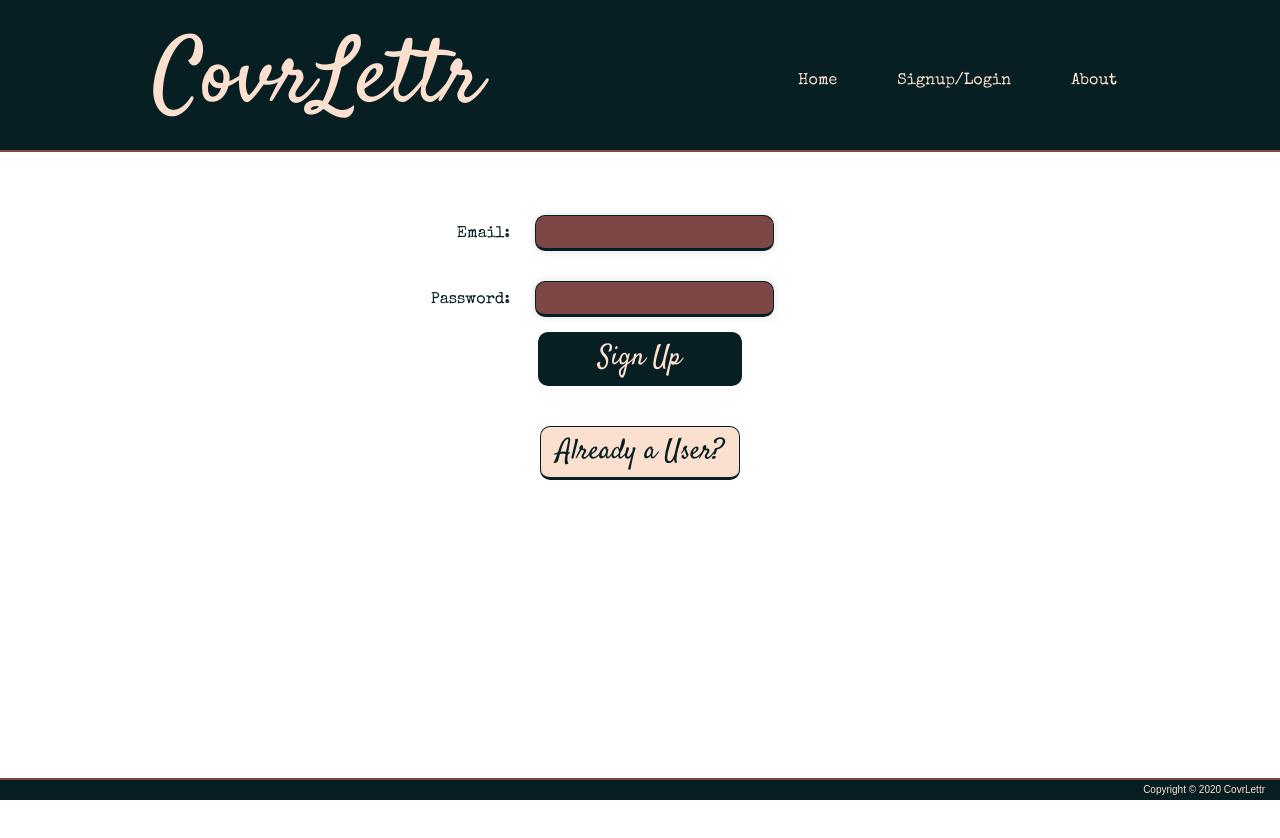
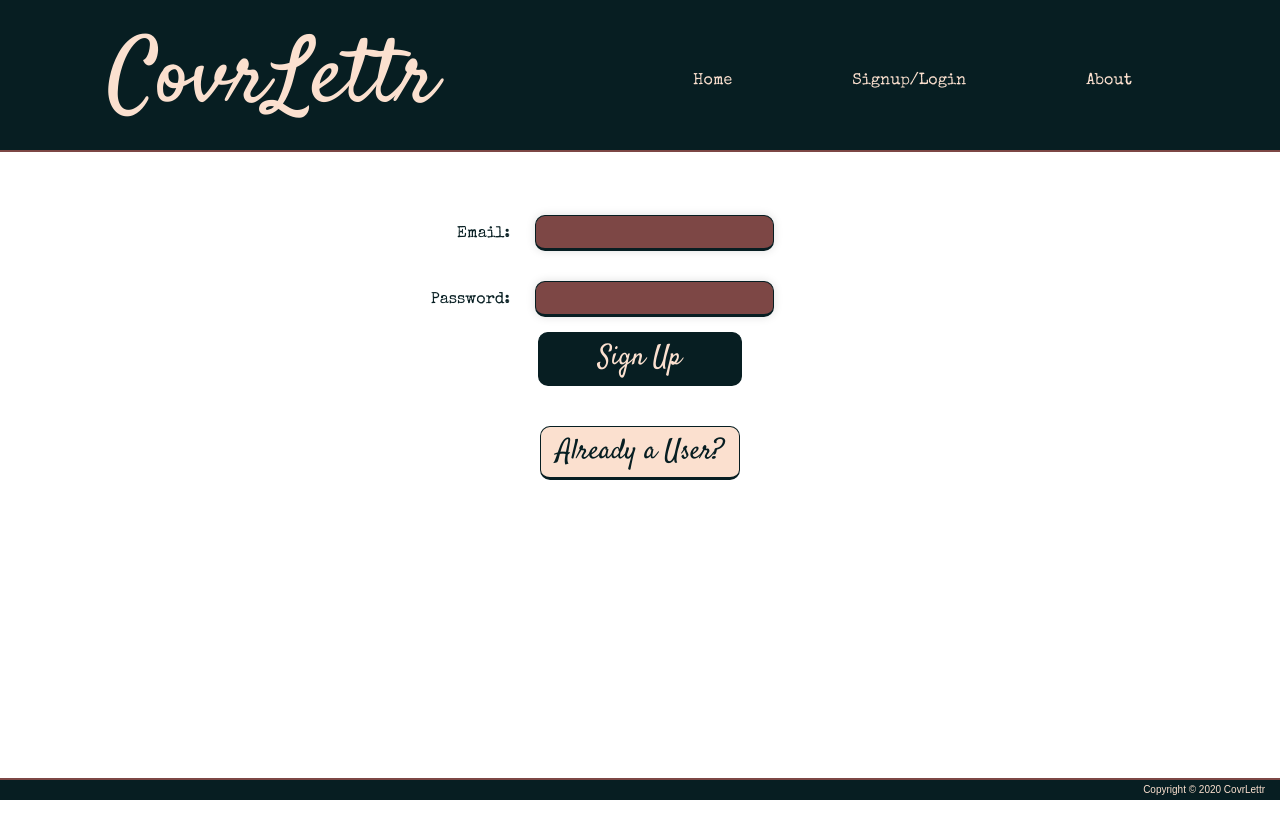
Before and after one commit to covrLettr/covrLettr-React, a React app: page /userauth in a window 1280 px wide. Shown: the top 838 px of the page. Built offline with nearby package versions, Linux system fonts and the light colour scheme; no server answers.

Commit message:
added margin to logout text in header

```diff
--- a/src/components/Header/Header.css
+++ b/src/components/Header/Header.css
@@ -18,11 +18,8 @@
     font-family: 'Satisfy', cursive;
   }
 
-  a {
+  a, span {
     margin: 30px;
-  }
-
-  a, span {
     text-decoration: none;
     font-family: 'Special Elite';
     color: #fbe0cf;
```
